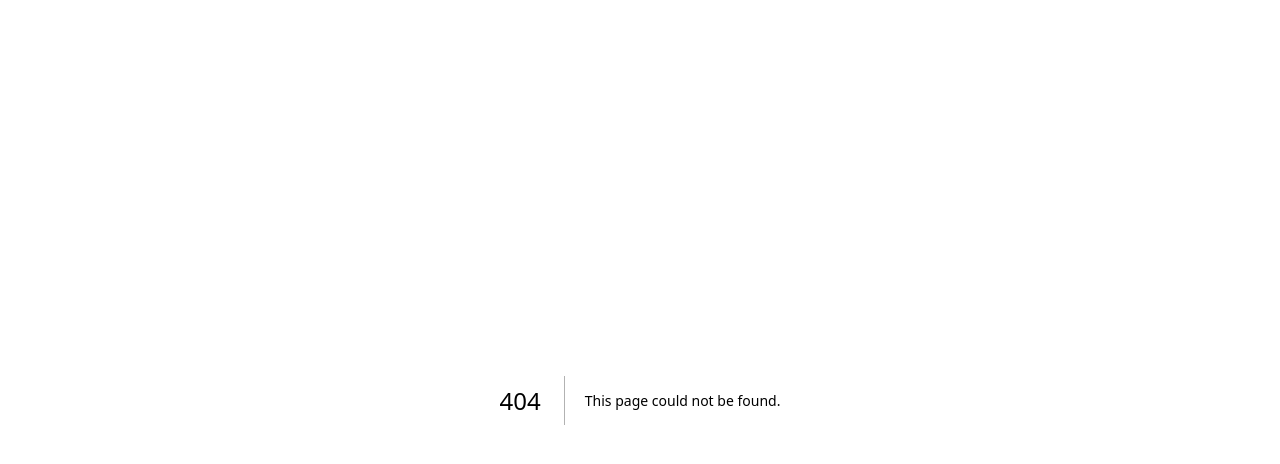
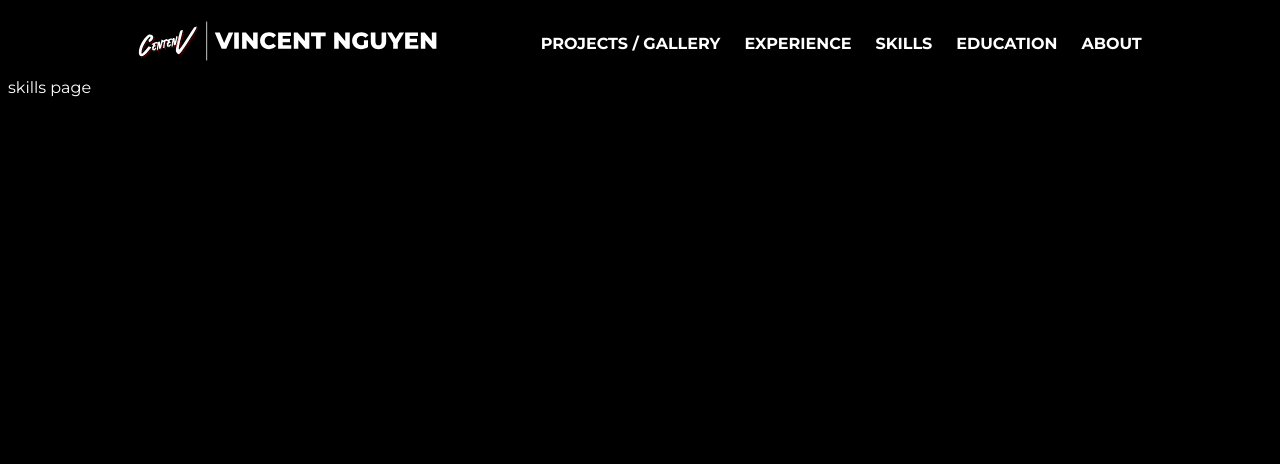
Before and after one commit to CentenV/centen.dev, a Next.js app: page /skills in a window 1280 px wide. Before the commit this address had no page. Shown: the top 464 px of the page. Built offline with nearby package versions, Linux system fonts and the light colour scheme.

Commit message:
Styled layout, animations & icons still needed. Pages created for all sections

```diff
--- a/app/about/page.tsx
+++ b/app/about/page.tsx
@@ -1,7 +1,7 @@
 export default function AboutPage() {
     return (
         <div>
-
+            about page
         </div>
     );
 }
--- /dev/null
+++ b/app/layout.module.scss
@@ -0,0 +1,53 @@
+@import "./style";
+
+@keyframes image-appear {
+    from {
+        opacity: 0%;
+        transform: translateY(-40%);
+    }
+    to {
+        opacity: 100%;
+        transform: translateY(0);
+    }
+}
+
+#layout {
+    display: flex;
+    justify-content: center;
+    align-items: center;
+    gap: 8vw;
+    padding-top: 0.5em;
+    padding-bottom: 0.5em;
+
+    *:hover {
+        cursor: pointer;
+    }
+
+    #logo-container {
+        #logo {
+            opacity: 0%;
+            animation: image-appear 0.5s ease-in-out 0s 1 forwards normal;
+        }
+    }
+
+    #page-selection-container {
+        display: flex;
+        gap: 3vh;
+
+        .page {
+            // background-color: aqua;
+            text-decoration: none;
+            color: $on-background-color;
+            font-weight: 700;
+            font-size: 1em;
+
+            :hover {
+                background-color: aqua;
+            }
+        }
+    }
+
+
+
+
+}
--- a/app/layout.tsx
+++ b/app/layout.tsx
@@ -1,8 +1,15 @@
 "use client";
 
 import './globals.scss'
+import SplashScreen from "./splashscreen/splashscreen";
+import LAYOUTSTYLE from "./layout.module.scss";
 import localFont from "next/font/local";
 import { Montserrat } from "next/font/google";
+import Link from 'next/link';
+import Image from 'next/image';
+import { useEffect, useState } from 'react';
+import { useRouter } from 'next/navigation';
+
 
 // Import Montserrat
 export const MONTSERRAT = Montserrat({
@@ -12,12 +19,19 @@ export const MONTSERRAT = Montserrat({
 });
 
 
+// Site
 export const metadata = {
   title: 'Create Next App',
   description: 'Generated by create next app',
 }
+export default function RootLayout({children}: {children: React.ReactNode}) {
+  // Display Content After Splash Screen
+  const [displayPage, setDisplayPage] = useState(false);
+  useEffect(() => {
+    setTimeout(() => {setDisplayPage(true)}, 1000);
+  }, [])
 
-export default function RootLayout({children}: {children: React.ReactNode}) {
+  // Prevent Right Click
   const preventRightClick = (e: any) => {
     e.preventDefault()
   }
@@ -29,7 +43,36 @@ export default function RootLayout({children}: {children: React.ReactNode}) {
           --default-font: ${MONTSERRAT.style.fontFamily}
         }
       `}</style>
-      <body onContextMenu={preventRightClick}>{children}</body>
+      {/* onContextMenu={preventRightClick} */}
+      <body suppressHydrationWarning={true}>
+        {/* Splash Screen */}
+        <SplashScreen />
+        {/* Content */}
+        {displayPage && (<div id="page">
+          <LayoutNavigationBar />
+          <div id="content">{children}</div>
+        </div>)}
+      </body>
     </html>
   )
 }
+
+// Layout Navigation Bar
+function LayoutNavigationBar() {
+  const router = useRouter();
+
+  return (
+    <nav id={LAYOUTSTYLE["layout"]}>
+      <div id={LAYOUTSTYLE["logo-container"]}>
+        <Image src="/icons/fulllogo.svg" alt="CentenV | Vincent Nguyen" width={300} height={50} id={LAYOUTSTYLE["logo"]} draggable={false} onClick={() => router.push("/")} />
+      </div>
+      <div id={LAYOUTSTYLE["page-selection-container"]}>
+        <Link href={"/projects"} className={`${LAYOUTSTYLE["page"]}`}>PROJECTS / GALLERY</Link>
+        <Link href={"/experience"} className={`${LAYOUTSTYLE["page"]}`}>EXPERIENCE</Link>
+        <Link href={"/skills"} className={`${LAYOUTSTYLE["page"]}`}>SKILLS</Link>
+        <Link href={"/education"} className={`${LAYOUTSTYLE["page"]}`}>EDUCATION</Link>
+        <Link href={"/about"} className={`${LAYOUTSTYLE["page"]}`}>ABOUT</Link>
+      </div>
+    </nav>
+  );
+}
--- a/app/page.tsx
+++ b/app/page.tsx
@@ -1,11 +1,9 @@
 import "./globals.scss";
-import SplashScreen from "./splashscreen";
 
 export default function Home() {
   return (
     <div>
-      <SplashScreen />
-      {/* home page */}
+      home page
     </div>
   );
 }
--- /dev/null
+++ b/app/skills/page.tsx
@@ -0,0 +1,7 @@
+export default function SkillsPage() {
+    return (
+        <div>
+            skills page
+        </div>
+    );
+}
--- a/app/splashscreen.module.scss
+++ b/app/splashscreen/splashscreen.module.scss
@@ -1,8 +1,7 @@
-@import "style";
+@import "../style";
 
 #splash-screen-container {
     background-color: $background-color;
-    // background-color: aqua;
     height: calc(100vh - 1em);
     display: grid;
     grid-template-columns: 1fr;
@@ -13,6 +12,6 @@
     #splash-logo {
         width: 30%;
         height: 30%;
-        @include fade-in-out-animation($duration: 1.4s, $delay: 0.2s);
+        @include fade-in-out-animation($duration: 1.0s, $delay: 0.2s);
     }
 }
--- /dev/null
+++ b/app/splashscreen/splashscreen.tsx
@@ -0,0 +1,23 @@
+"use client";
+
+import { use, useEffect, useState } from "react";
+import SPLASHSCREENSTYLE from "./splashscreen.module.scss";
+import Image from "next/image";
+
+export default function SplashScreen() {
+    const [display, setDisplay] = useState(true);
+
+    useEffect(() => {
+        setTimeout(() => {setDisplay(false)}, 1001)
+    }, [])
+
+    if (!display) {
+        return null;
+    }
+
+    return (display &&
+        (<div id={SPLASHSCREENSTYLE["splash-screen-container"]}>
+            <Image src="/icons/styledlogo.svg" alt="CentenV" width={250} height={250} id={SPLASHSCREENSTYLE["splash-logo"]} draggable={false} />
+        </div>)
+    );
+}
```
Also changed, not shown: app/education/page.tsx (added, +7 -0 lines), app/experience/page.tsx (added, +7 -0 lines), app/projects/page.tsx (added, +7 -0 lines), app/splashscreen.tsx (deleted, +0 -10 lines), public/icons/fulllogo.svg (added).
